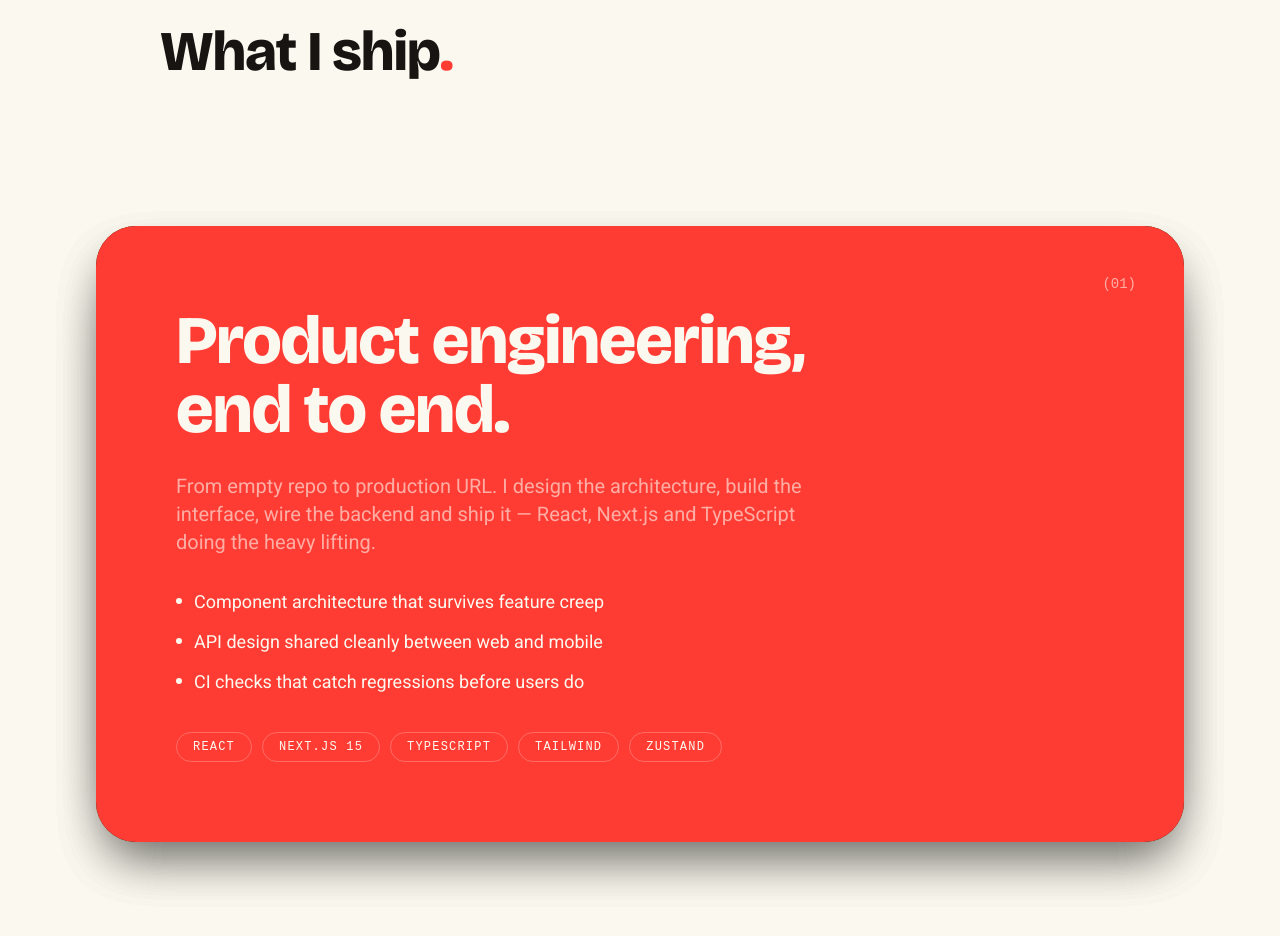
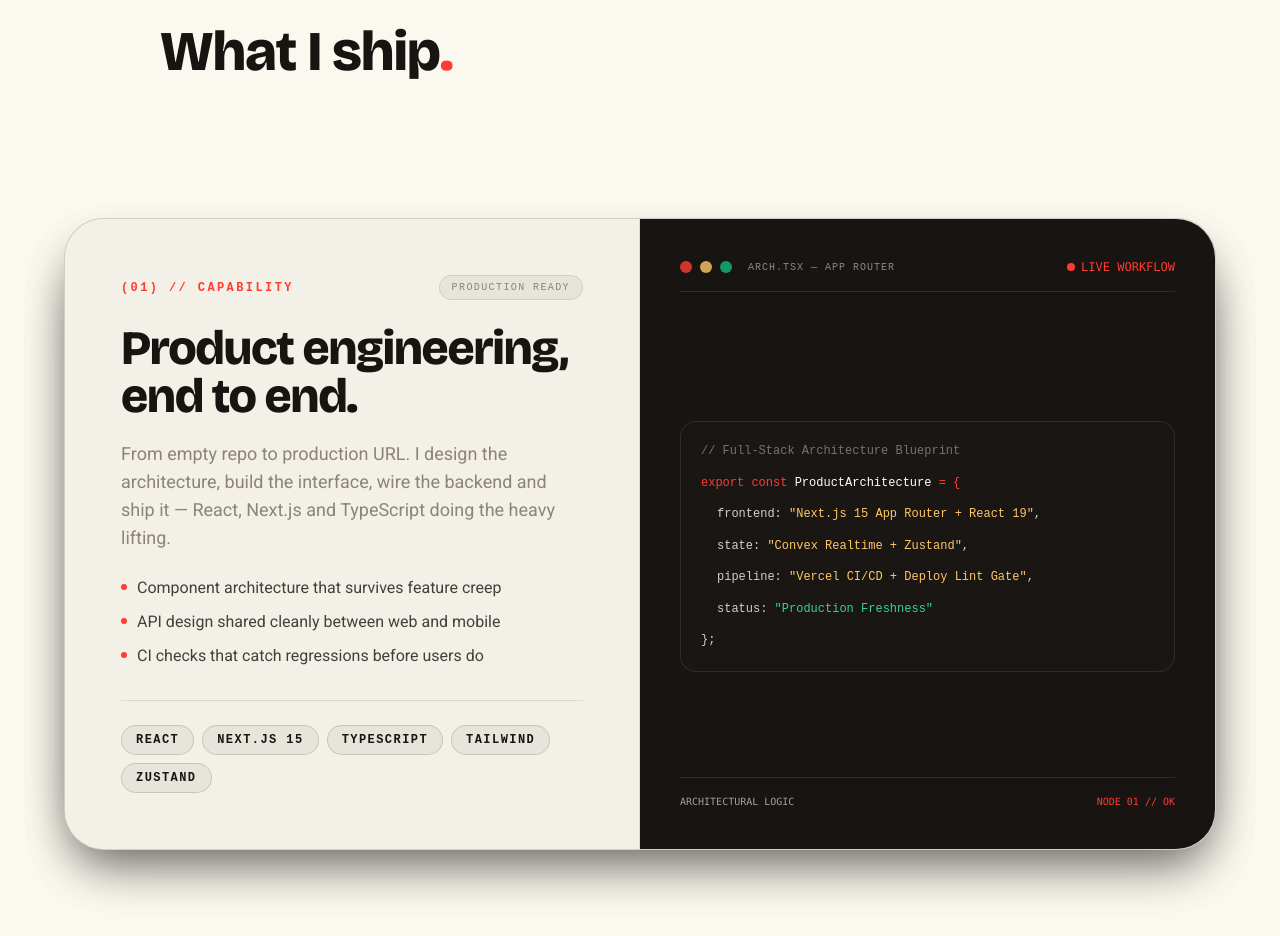
Before and after one commit to deepmroot/mandeep-portfolio, a React (Vite) app: page / in a window 1280 px wide. Shown: the part 9280-10216 px from the top of the page. Built offline with nearby package versions, Linux system fonts and the light colour scheme; a web font is replaced by a local one.

Commit message:
feat: Implement Sample C Architectural Split-Card design and GSAP stacking physics in Ships section

```diff
--- a/src/appart-theme/Portfolio.jsx
+++ b/src/appart-theme/Portfolio.jsx
@@ -1342,16 +1342,13 @@ function Ships() {
           const lift = window.innerHeight * 1.05;
           cards.forEach((card, i) => {
             const segLen = i === cards.length - 1 ? 0.4 : 1;
-            // brandappart tiles_stack: waiting cards sit in a deck (y +52px,
-            // z -40px per layer) and promote linearly while the front card
-            // lifts straight off-screen with only a ~15deg tip-back.
             const exitT = gsap.utils.clamp(0, 1, (raw - i) / segLen);
             const depth = Math.max(0, i - raw);
             gsap.set(card, {
-              y: depth * 52 - exitT * lift,
-              z: -depth * 40,
-              rotateX: exitT * 15,
-              scale: 1,
+              y: depth * 42 - exitT * lift,
+              z: -depth * 30,
+              rotateX: exitT * 12,
+              scale: Math.max(0.92, 1 - depth * 0.04),
               transformOrigin: "50% 0%",
             });
           });
@@ -1366,7 +1363,7 @@ function Ships() {
   return (
     <section id="about" className="bg-[#fbf9ef]">
       <div className="max-w-6xl mx-auto px-5 sm:px-8 md:px-24 pt-20 sm:pt-28">
-        <h2 className={`${DISPLAY} font-extrabold tracking-[-0.02em] text-[clamp(2rem,5vw,3.5rem)] mb-10`}>
+        <h2 className={`${DISPLAY} font-extrabold tracking-[-0.02em] text-[clamp(2rem,5vw,3.5rem)] mb-10 text-[#171412]`}>
           <Reveal onView>
             <span>
               What I ship<span className="text-[#ff3c34]">.</span>
@@ -1374,50 +1371,136 @@ function Ships() {
           </Reveal>
         </h2>
       </div>
+
       <div ref={stackRef} className="relative h-screen [perspective:2200px] overflow-hidden">
         {SHIPS.map((ship, i) => {
-          const colors = SHIP_COLORS[i % SHIP_COLORS.length];
           return (
             <div
               key={ship.no}
               ref={(el) => (cardEls.current[i] = el)}
-              className="absolute inset-0 flex items-center justify-center px-5 sm:px-8 md:px-24 [transform-style:preserve-3d] [backface-visibility:hidden] [will-change:transform]"
+              className="absolute inset-0 flex items-center justify-center px-4 sm:px-8 md:px-16 [transform-style:preserve-3d] [backface-visibility:hidden] [will-change:transform]"
               style={{ zIndex: SHIPS.length - i }}
             >
-              <div
-                className="relative w-full max-w-7xl rounded-[1.75rem] sm:rounded-[2.5rem] p-10 sm:p-16 md:p-20 shadow-2xl"
-                style={{ backgroundColor: colors.bg, color: colors.text }}
-              >
-                <span className={`${MONO} absolute top-8 right-8 sm:top-12 sm:right-12 text-sm`} style={{ color: colors.sub }}>
-                  ({ship.no})
+              <div className="relative w-full max-w-6xl rounded-[2rem] sm:rounded-[2.5rem] bg-[#f2f0e7] text-[#171412] shadow-2xl border border-[#171412]/15 overflow-hidden grid md:grid-cols-12 min-h-[28rem] sm:min-h-[32rem]">
+                {/* Left Panel: Clean Editorial Typography */}
+                <div className="md:col-span-6 p-8 sm:p-12 md:p-14 flex flex-col justify-between border-b md:border-b-0 md:border-r border-[#171412]/10 bg-[#f2f0e7]">
+                  <div>
+                    <div className="flex items-center justify-between gap-4 mb-6">
+                      <span className={`${MONO} text-xs font-extrabold uppercase tracking-[0.2em] text-[#ff3c34]`}>
+                        ({ship.no}) // CAPABILITY
                       </span>
-                <h3 className={`${DISPLAY} font-extrabold tracking-[-0.02em] text-[clamp(2.4rem,5.5vw,4.25rem)] leading-[1.02] max-w-2xl`}>
+                      <span className={`${MONO} text-[10px] uppercase tracking-[0.14em] text-[#8e827c] bg-[#171412]/5 px-3 py-1 rounded-full border border-[#171412]/10`}>
+                        PRODUCTION READY
+                      </span>
+                    </div>
+
+                    <h3 className={`${DISPLAY} font-extrabold tracking-[-0.03em] text-3xl sm:text-4xl md:text-5xl leading-[1.05] text-[#171412]`}>
                       {ship.title}
                     </h3>
-                <p className="mt-7 text-lg sm:text-xl leading-relaxed max-w-2xl" style={{ color: colors.sub }}>
+
+                    <p className="mt-5 text-base sm:text-lg leading-relaxed text-[#8e827c] font-normal">
                       {ship.body}
                     </p>
-                <ul className="mt-8 flex flex-col gap-3 max-w-xl">
+
+                    <ul className="mt-6 space-y-2.5">
                       {ship.highlights.map((line) => (
-                    <li key={line} className="flex items-start gap-3 text-base sm:text-lg leading-snug">
-                      <span
-                        className="mt-2.5 w-1.5 h-1.5 rounded-full shrink-0"
-                        style={{ backgroundColor: colors.text }}
-                      />
+                        <li key={line} className="flex items-start gap-2.5 text-sm sm:text-base text-[#171412]/80">
+                          <span className="mt-2 w-1.5 h-1.5 rounded-full bg-[#ff3c34] shrink-0" />
                           <span>{line}</span>
                         </li>
                       ))}
                     </ul>
-                <div className="flex flex-wrap gap-2.5 mt-9">
+                  </div>
+
+                  <div className="flex flex-wrap gap-2 mt-8 pt-6 border-t border-[#171412]/10">
                     {ship.chips.map((chip) => (
                       <span
                         key={chip}
-                      className={`${MONO} text-xs uppercase tracking-[0.1em] rounded-full px-4 py-1.5`}
-                      style={{ border: `1px solid ${colors.chipBorder}` }}
+                        className={`${MONO} text-[10px] sm:text-xs font-extrabold uppercase tracking-[0.12em] px-3.5 py-1.5 rounded-full bg-[#171412]/5 text-[#171412] border border-[#171412]/15`}
                       >
                         {chip}
                       </span>
                     ))}
+                  </div>
+                </div>
+
+                {/* Right Panel: Dark Micro-UI / Code Wireframe Card */}
+                <div className="md:col-span-6 bg-[#171412] p-6 sm:p-10 flex flex-col justify-between relative overflow-hidden text-[#fbf9ef]">
+                  {/* Top Bar Window Indicators */}
+                  <div className="flex items-center justify-between pb-4 border-b border-white/10 mb-6">
+                    <div className="flex items-center gap-2">
+                      <div className="w-3 h-3 rounded-full bg-[#ff3c34]/80" />
+                      <div className="w-3 h-3 rounded-full bg-[#ffc765]/80" />
+                      <div className="w-3 h-3 rounded-full bg-emerald-500/80" />
+                      <span className={`${MONO} text-[10px] text-white/50 ml-2 tracking-widest uppercase`}>
+                        {i === 0 ? "arch.tsx — App Router" : i === 1 ? "runtime.rs — Tokio CLI" : i === 2 ? "billing.ts — Stripe Flow" : "analytics.json — System Spec"}
+                      </span>
+                    </div>
+                    <div className="flex items-center gap-1.5 text-[#ff3c34] text-xs font-mono">
+                      <span className="w-2 h-2 rounded-full bg-[#ff3c34] animate-pulse" />
+                      <span>LIVE WORKFLOW</span>
+                    </div>
+                  </div>
+
+                  {/* Wireframe Mockup Visuals per Card */}
+                  {i === 0 && (
+                    <div className={`${MONO} text-xs leading-relaxed text-white/80 space-y-3 bg-[#191614] p-5 rounded-2xl border border-white/10 shadow-inner my-auto`}>
+                      <div className="text-white/40">// Full-Stack Architecture Blueprint</div>
+                      <div className="text-[#ff3c34]">export const <span className="text-white">ProductArchitecture</span> = &#123;</div>
+                      <div className="pl-4">frontend: <span className="text-[#ffc765]">"Next.js 15 App Router + React 19"</span>,</div>
+                      <div className="pl-4">state: <span className="text-[#ffc765]">"Convex Realtime + Zustand"</span>,</div>
+                      <div className="pl-4">pipeline: <span className="text-[#ffc765]">"Vercel CI/CD + Deploy Lint Gate"</span>,</div>
+                      <div className="pl-4">status: <span className="text-emerald-400">"Production Freshness"</span></div>
+                      <div>&#125;;</div>
+                    </div>
+                  )}
+
+                  {i === 1 && (
+                    <div className={`${MONO} text-xs leading-relaxed text-white/80 space-y-3 bg-[#191614] p-5 rounded-2xl border border-white/10 shadow-inner my-auto`}>
+                      <div className="text-white/40">// Rust Async Tokio Terminal Engine</div>
+                      <div className="text-[#ff3c34]">pub struct <span className="text-white">AgentRuntime</span> &#123;</div>
+                      <div className="pl-4">concurrency: <span className="text-[#ffc765]">TokioAsyncStream</span>,</div>
+                      <div className="pl-4">memory_recall: <span className="text-emerald-400">"sub-50ms vector search"</span>,</div>
+                      <div className="pl-4">encryption: <span className="text-[#ffc765]">"Local AES-256 Key Storage"</span>,</div>
+                      <div>&#125;</div>
+                    </div>
+                  )}
+
+                  {i === 2 && (
+                    <div className={`${MONO} text-xs leading-relaxed text-white/80 space-y-3 bg-[#191614] p-5 rounded-2xl border border-white/10 shadow-inner my-auto`}>
+                      <div className="text-white/40">// Stripe Subscription & Supabase Realtime</div>
+                      <div className="flex items-center justify-between bg-white/5 p-3 rounded-xl border border-white/10">
+                        <span>Subscription Tier</span>
+                        <span className="text-emerald-400 font-bold">$49/mo Active</span>
+                      </div>
+                      <div className="flex items-center justify-between bg-white/5 p-3 rounded-xl border border-white/10">
+                        <span>Property Sync (Zillow API)</span>
+                        <span className="text-[#ff3c34] font-bold">100% Synced</span>
+                      </div>
+                    </div>
+                  )}
+
+                  {i === 3 && (
+                    <div className={`${MONO} text-xs leading-relaxed text-white/80 space-y-3 bg-[#191614] p-5 rounded-2xl border border-white/10 shadow-inner my-auto`}>
+                      <div className="text-white/40">// Municipal & Enterprise Systems Audit</div>
+                      <div className="grid grid-cols-2 gap-3">
+                        <div className="bg-white/5 p-3 rounded-xl border border-white/10">
+                          <span className="block text-[10px] text-white/50">UPTIME</span>
+                          <span className="text-emerald-400 font-bold text-base">99.98%</span>
+                        </div>
+                        <div className="bg-white/5 p-3 rounded-xl border border-white/10">
+                          <span className="block text-[10px] text-white/50">CONVERSION</span>
+                          <span className="text-[#ffc765] font-bold text-base">2.4x Growth</span>
+                        </div>
+                      </div>
+                    </div>
+                  )}
+
+                  {/* Micro-UI Node Indicators Footer */}
+                  <div className="pt-4 border-t border-white/10 flex items-center justify-between text-[10px] text-white/60 font-mono">
+                    <span>ARCHITECTURAL LOGIC</span>
+                    <span className="text-[#ff3c34]">NODE 0{i + 1} // OK</span>
+                  </div>
                 </div>
               </div>
             </div>
```
Lines whose indentation alone changed are shown as unchanged.
